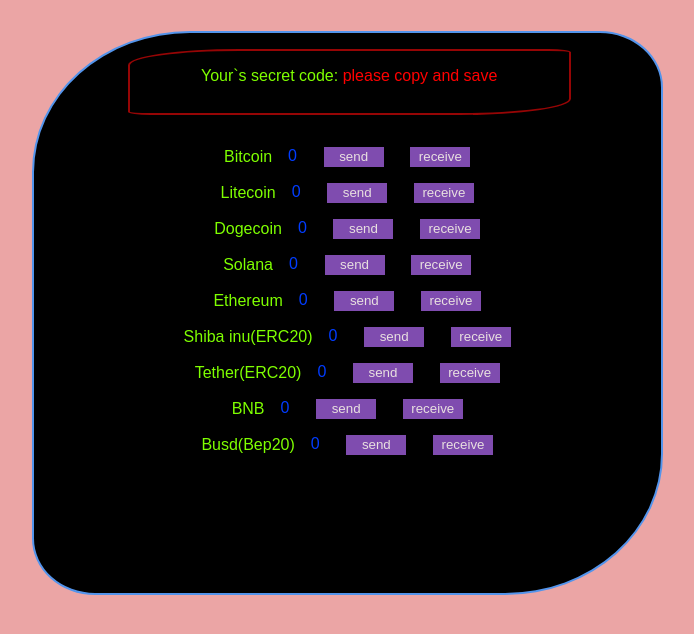
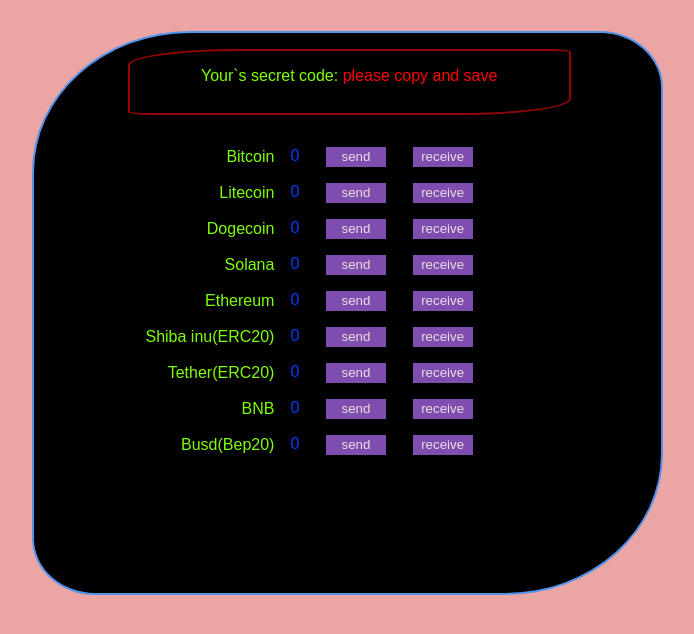
Before and after one commit to yra77/Multi-crypto-Wallet, a website: page viev/index.html in a window 1280 px wide. Shown: the whole page, without its empty margins (290-984 px from the left). Drawn offline with Linux system fonts and the light colour scheme; files that its build step writes are made by us from their sources; no server answers; files whose address does not match are found by name.

Commit message:
Update style.css

```diff
--- a/viev/css/style.css
+++ b/viev/css/style.css
@@ -26,6 +26,8 @@
 }
 .wallet div
 {
+    width: 70%;
+    text-align: right;
     margin-top: 1em;
 }
 #secretCode
```
